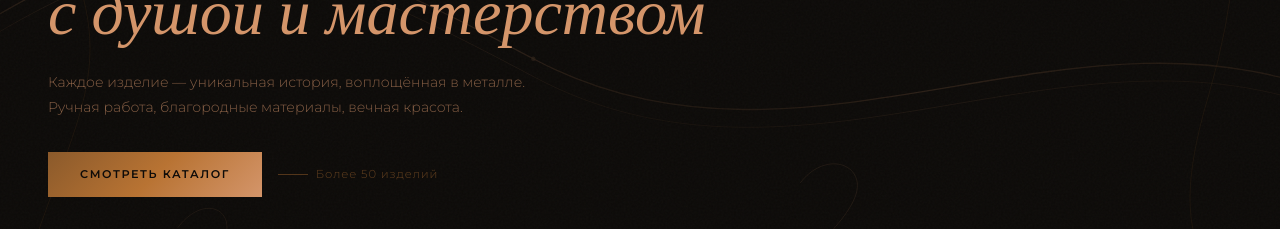
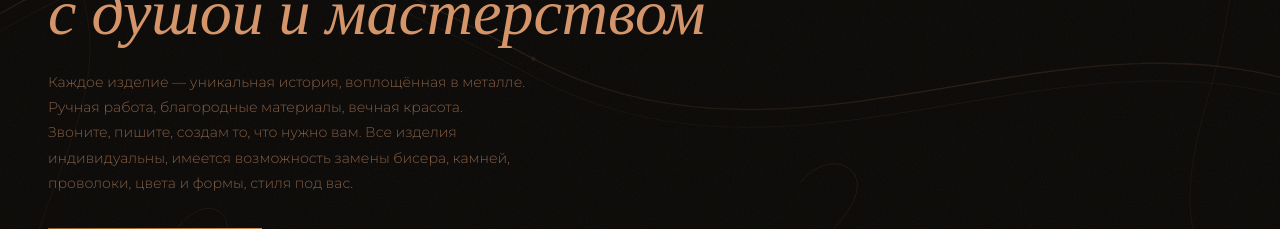
Before and after one commit to pr-poehali-dev/jewelry-site-design, a React (Vite) app: page / in a window 1280 px wide. Shown: the part 439-668 px from the top of the page. Built offline with nearby package versions, Linux system fonts and the light colour scheme.

Commit message:
fix: обновить компоненты

```diff
--- a/src/pages/Index.tsx
+++ b/src/pages/Index.tsx
@@ -406,9 +406,9 @@ export default function Index() {
             Украшения, созданные<br />
             <em style={{ fontFamily: '"Monotype Corsiva", "Cormorant Garamond", cursive', fontStyle: 'italic', color: 'var(--copper-light)' }}>с душой и мастерством</em>
           </h2>
-          <p className="animate-fade-in-up stagger-3" style={{ fontSize: '0.88rem', color: 'rgba(212,149,106,0.6)', lineHeight: 1.8, maxWidth: 480, marginBottom: 32 }}>
-            Каждое изделие — уникальная история, воплощённая в металле. Ручная работа, благородные материалы, вечная красота.
-          </p>
+          <p className="animate-fade-in-up stagger-3" style={{ fontSize: '0.88rem', color: 'rgba(212,149,106,0.6)', lineHeight: 1.8, maxWidth: 480, marginBottom: 32 }}>Каждое изделие — уникальная история, воплощённая в металле. Ручная работа, благородные материалы, вечная красота.
+Звоните, пишите, создам то, что нужно вам.
+Все изделия индивидуальны, имеется возможность замены бисера, камней, проволоки, цвета и формы, стиля под вас.</p>
           <div className="animate-fade-in-up stagger-4 flex items-center gap-4">
             <button
               className="btn-copper px-8 py-3.5 rounded-sm"
```
